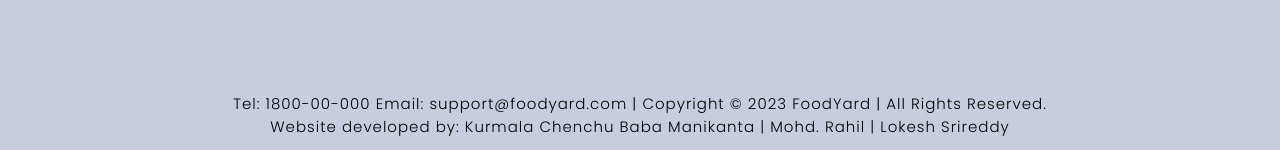
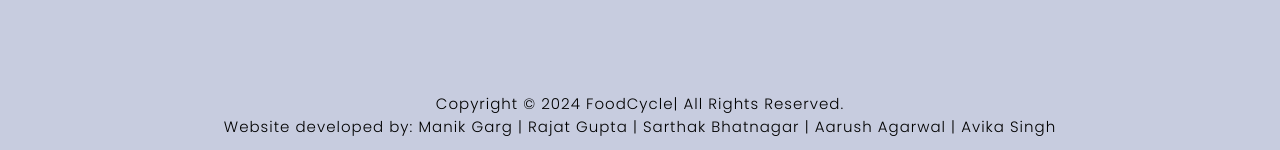
Before and after one commit to rajat2115465/IBM_internship_food_waste_management, a plain HTML site: page register.html in a window 1280 px wide. Shown: the part 1920-2070 px from the top of the page. Drawn offline with nearby package versions, Linux system fonts and the light colour scheme.

Commit message:
rajat_changes

```diff
--- a/register.html
+++ b/register.html
@@ -124,10 +124,8 @@
       </div>
 
       <div class="end">
-        <p>
-          Tel: 1800-00-000 Email: support@foodyard.com | Copyright © 2023
-          FoodYard | All Rights Reserved. <br />Website developed by: Kurmala
-          Chenchu Baba Manikanta | Mohd. Rahil | Lokesh Srireddy
+        <p> Copyright © 2024
+          FoodCycle| All Rights Reserved. <br />Website developed by: Manik Garg | Rajat Gupta | Sarthak Bhatnagar | Aarush Agarwal | Avika Singh
         </p>
       </div>
     </section>
```
